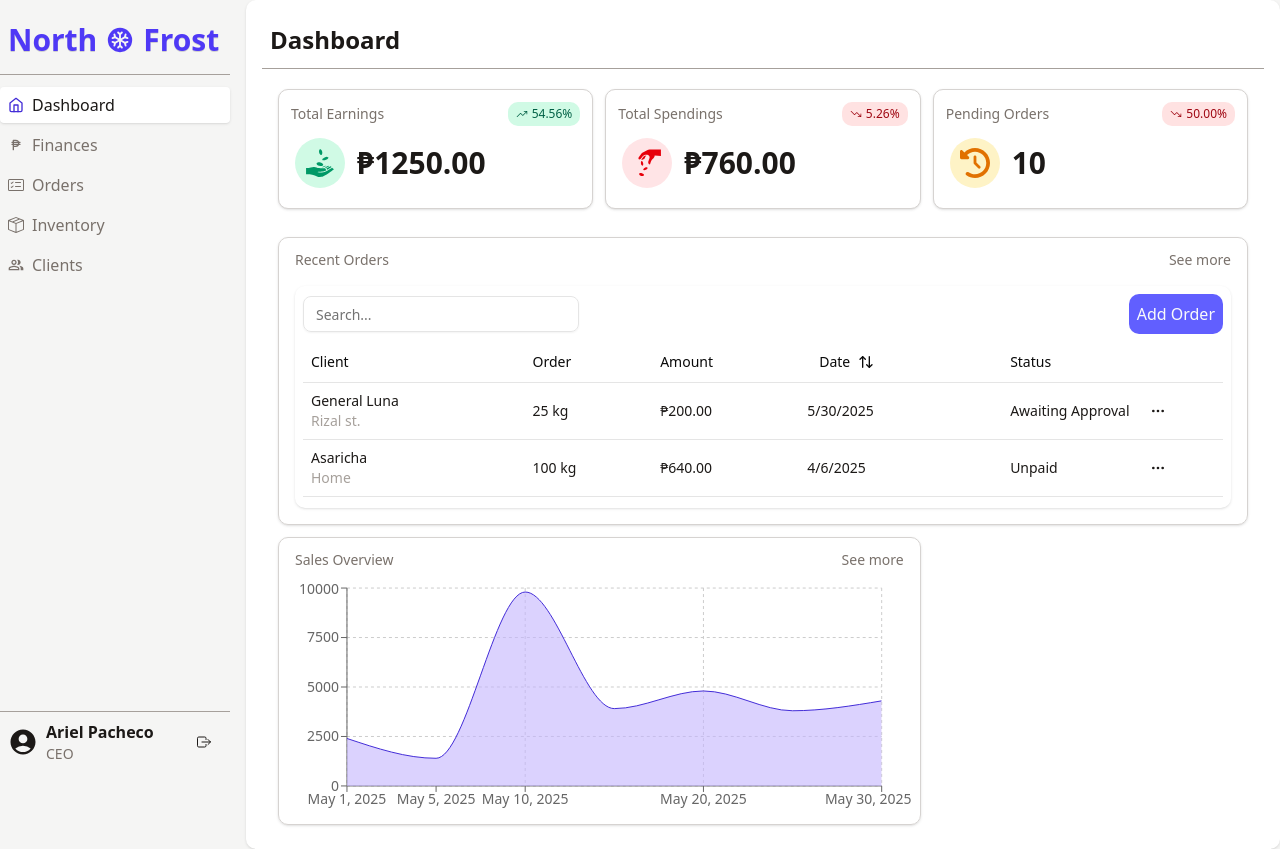
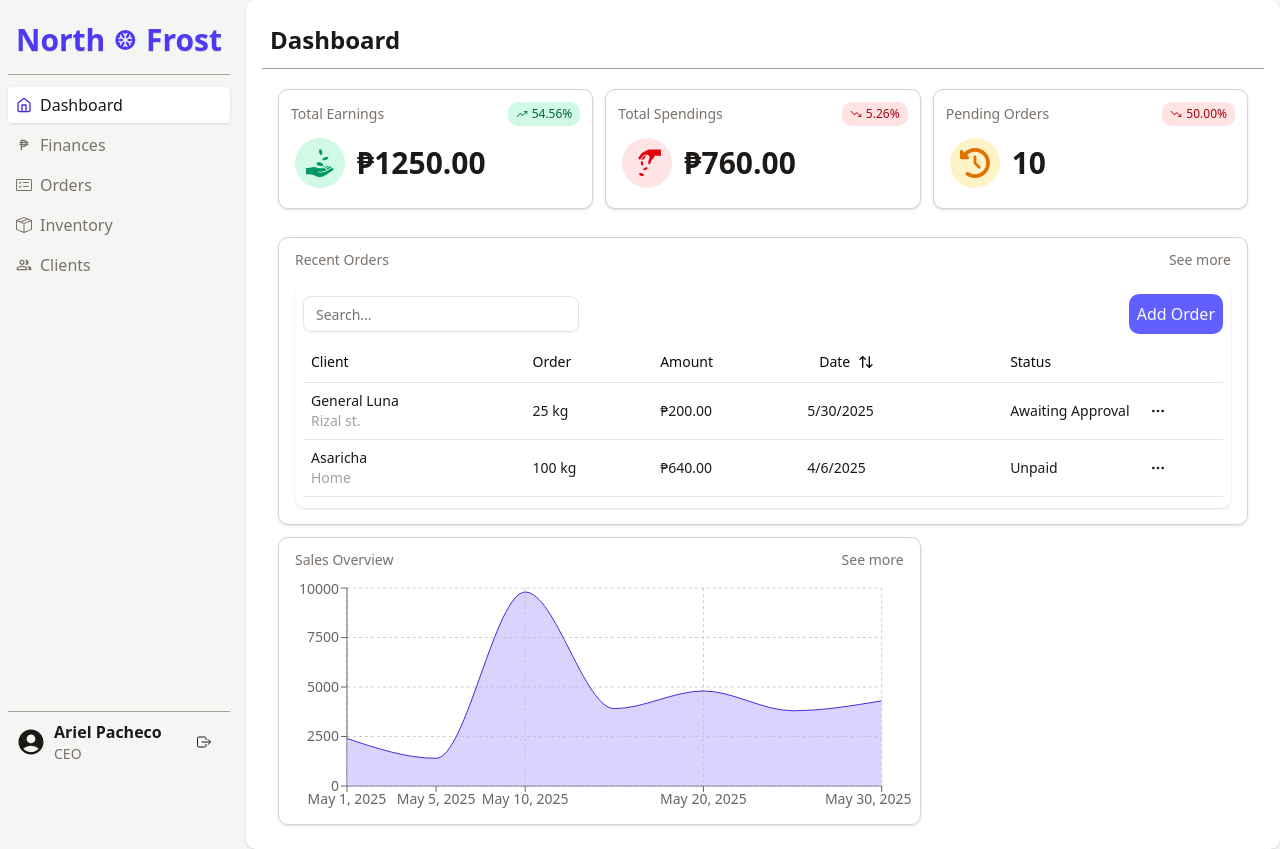
Before and after one commit to Chigo042823/NorthFrost-Admin-Dashboard, a React (Vite) app: page / in a window 1280 px wide. Built offline with nearby package versions, Linux system fonts and the light colour scheme.

Commit message:
padding nav

```diff
--- a/src/components/NavBar/NavBar.jsx
+++ b/src/components/NavBar/NavBar.jsx
@@ -4,7 +4,7 @@ import { Profile } from "./Profile"
 
 export const NavBar = () => {
   return (
-    <div className="sticky top-2 h-[calc(100vh-16px)] hidden md:block">
+    <div className="sticky top-2 h-[calc(100vh-16px)] hidden md:block pl-2">
         <div className="h-[calc(88vh)] border-b border-stone-400">
             <Branding />
             <Navigations />
```
